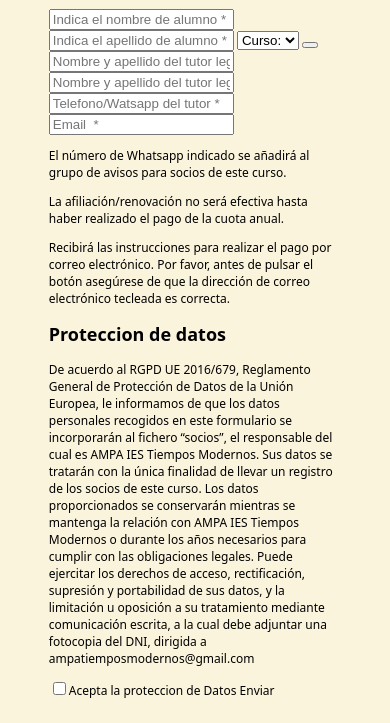
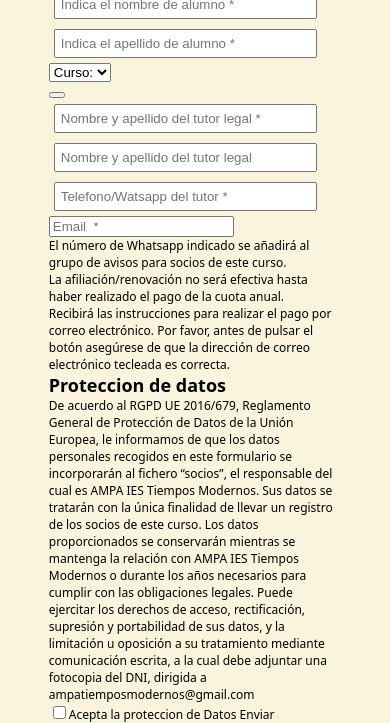
Before and after one commit to florinvfg/AmpaLlanuraManchega, a website: page ampaLlanuraManchega/www/index.html in a window 390 px wide. Shown: the part 198-921 px from the top of the page. Before the commit the page ends 897 px from the top, so only its background shows below. Drawn offline with Linux system fonts and the light colour scheme; some packages are replaced by stand-ins of ours.

Commit message:
Add files via upload

```diff
--- a/ampaLlanuraManchega/www/css/index.css
+++ b/ampaLlanuraManchega/www/css/index.css
@@ -113,6 +113,11 @@ h1 {
 .texto-centrado{
     text-align: center!important;
 }
-.div-centrado{
+.div-centrado, input[type="email"],select,p,h2{
     margin: auto;
 }
+input[type="text"]{
+    width: 90%;
+    padding: 5px;
+    margin: 5px;
+}
--- a/ampaLlanuraManchega/www/index.html
+++ b/ampaLlanuraManchega/www/index.html
@@ -45,15 +45,17 @@
                 <h1 class="texto-centrado">Formulario de Afiliacion</h1>
                 <p>Los campos marcados con(<span class="letra-roja">*</span>)son obligatorias</p>
             </div>
-            <div id="a1">
+            <div id="a1" class="div-centrado">
             <input type="text" id="Nnino1" placeholder="Indica el nombre de alumno *">
             <input type="text" id="Anino1" placeholder="Indica el apellido de alumno *">
             <select name="curso" id="cNino1">
                 <option value="">Curso:</option>
             </select>
+                <p>
                 <button id="otro/a"></button>
+                </p>
             </div>
-            <div id="tutores">
+            <div id="tutores" class="div-centrado">
                 <input type="text" id="tutor1" placeholder="Nombre y apellido del tutor legal *">
                 <input type="text" id="tutor2" placeholder="Nombre y apellido del tutor legal ">
                 <input type="text" id="telefono" placeholder="Telefono/Watsapp del tutor *">
```
